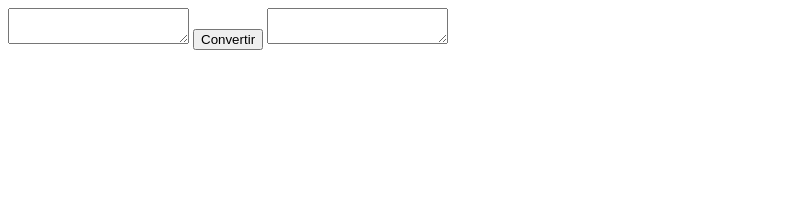
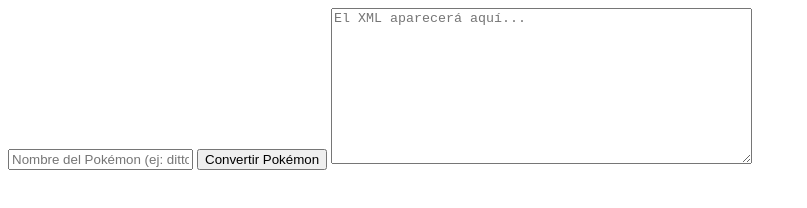
Before and after one commit to mannan13-png/LMGSI_EJ, a plain HTML site: page index.html in a window 1280 px wide. Shown: the whole page, without its empty margins (0-807 px from the left). Drawn offline with Linux system fonts and the light colour scheme.

Commit message:
Add files via upload

```diff
--- a/index.html
+++ b/index.html
@@ -1,18 +1,6 @@
-<!DOCTYPE html>
-<html>
+<input type="text" id="input" placeholder="Nombre del Pokémon (ej: ditto)">
+<button id="btn">Convertir Pokémon</button>
 
-<head>
-  <title>Convertidor</title>
-</head>
+<textarea id="output" rows="10" cols="50" placeholder="El XML aparecerá aquí..."></textarea>
 
-<body>
-
-  <textarea id="input"></textarea>
-  <button id="btn">Convertir</button>
-  <textarea id="output"></textarea>
-
-  <script src="app.js"></script>
-
-</body>
-
-</html>
+<div id="pokemon-info"></div>
```
